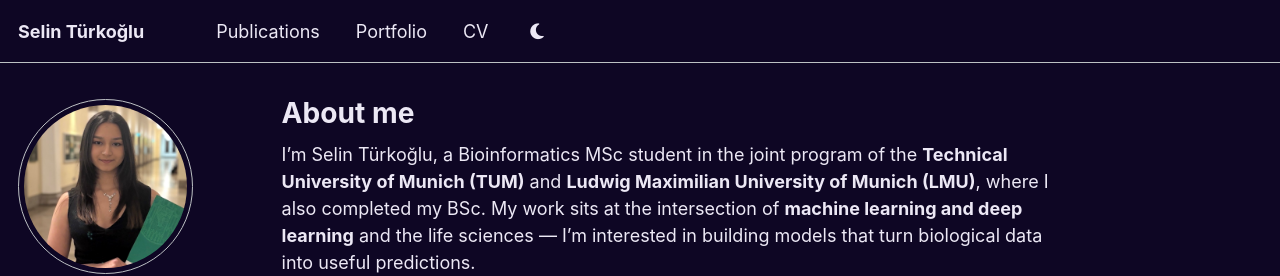
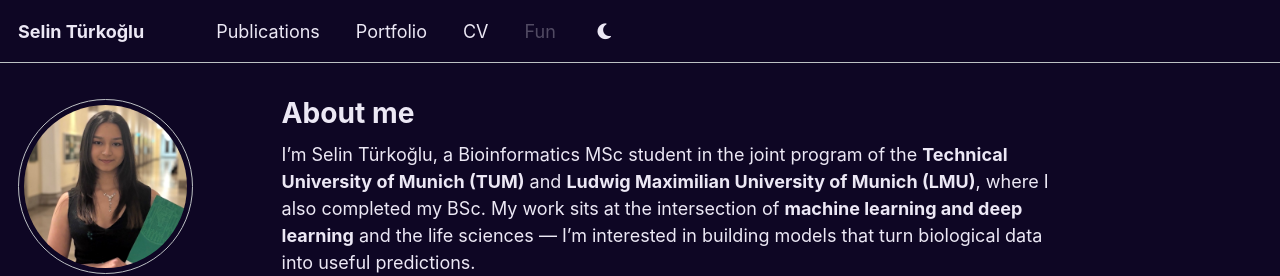
Before and after one commit to Sisistern123/Sisistern123.github.io, a Jekyll site: the page built from _pages/about.md, in a window 1280 px wide. Shown: the top 276 px of the page. Built offline with Jekyll 4.4.1, drawn with Linux system fonts in a browser that asks for light colours; some web fonts are replaced.

Commit message:
Match CNAME to www; add a faint "Fun" tab linking my Akasha profile
- CNAME file -> www.selin-tuerkoglu.com to match the GitHub Pages domain.
- New /fun/ page recording my akasha.cv profile, with a "Fun" nav tab styled
  very transparent (opacity 0.3, full opacity on hover/focus).

Co-Authored-By: Claude Opus 4.8 (1M context) <noreply@anthropic.com>

```diff
--- a/_data/navigation.yml
+++ b/_data/navigation.yml
@@ -14,3 +14,6 @@ main:
 
   - title: "CV"
     url: /cv/
+
+  - title: "Fun"
+    url: /fun/
--- a/_sass/layout/_masthead.scss
+++ b/_sass/layout/_masthead.scss
@@ -65,3 +65,13 @@
     font-weight: 700;
   }
 }
+
+/* Faint, easter-egg "Fun" tab — very transparent until hovered/focused. */
+.masthead__menu-item a[href$="/fun/"] {
+  opacity: 0.3;
+  transition: opacity 0.2s ease-in-out;
+}
+.masthead__menu-item a[href$="/fun/"]:hover,
+.masthead__menu-item a[href$="/fun/"]:focus {
+  opacity: 1;
+}
--- a/cname
+++ b/cname
@@ -1 +1 @@
-selin-tuerkoglu.com
+www.selin-tuerkoglu.com
```
Also changed, not shown: _pages/fun.md (added, +11 -0 lines).
